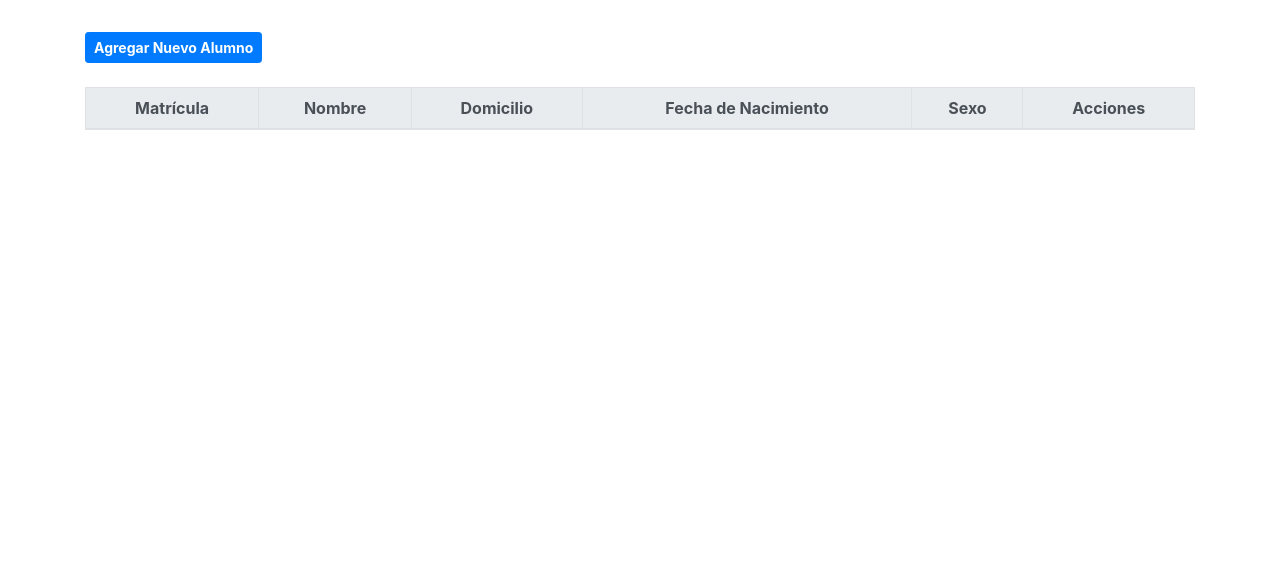
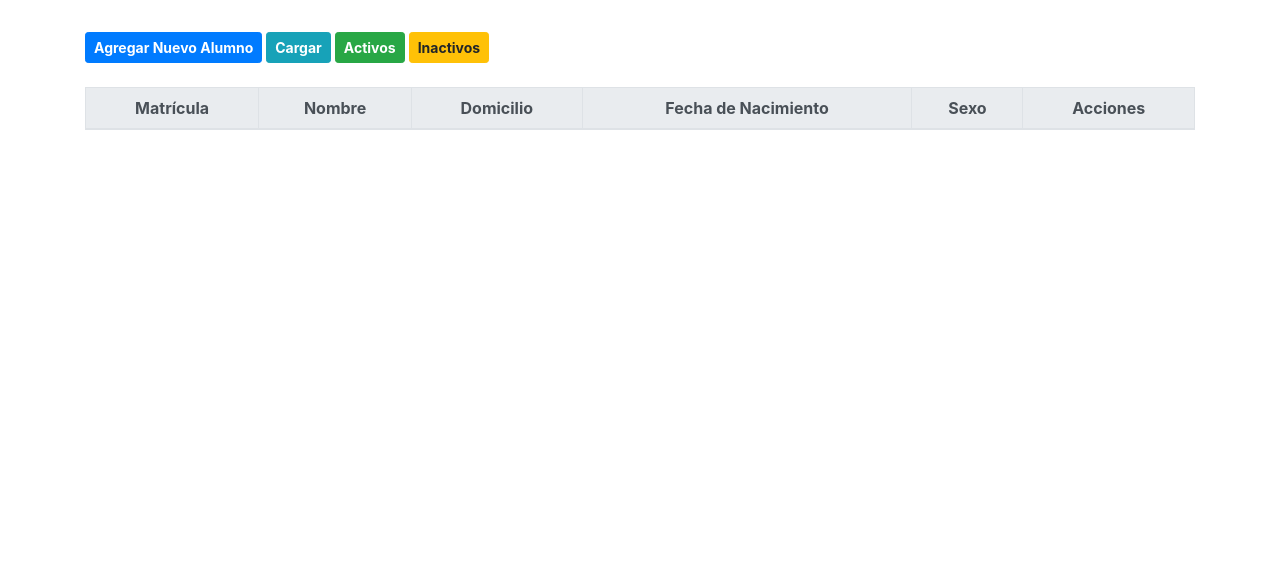
Before and after one commit to rolandocrz/crud-api-rest, a plain HTML site: page html/tablaAlumnos.html in a window 1280 px wide. Shown: the part 216-800 px from the top of the page. Drawn offline with nearby package versions, Linux system fonts and the light colour scheme; no server answers.

Commit message:
botones add

```diff
--- a/html/tablaAlumnos.html
+++ b/html/tablaAlumnos.html
@@ -48,6 +48,15 @@
           >
             Agregar Nuevo Alumno
           </a>
+          <button class="btn btn-info btn-sm font-weight-bold ml-1">
+            Cargar
+          </button>
+          <button class="btn btn-success btn-sm font-weight-bold ml-1">
+            Activos
+          </button>
+          <button class="btn btn-warning btn-sm font-weight-bold ml-1">
+            Inactivos
+          </button>
         </div>
         <div class="table-responsive">
           <table class="table table-bordered table-striped text-center">
```
